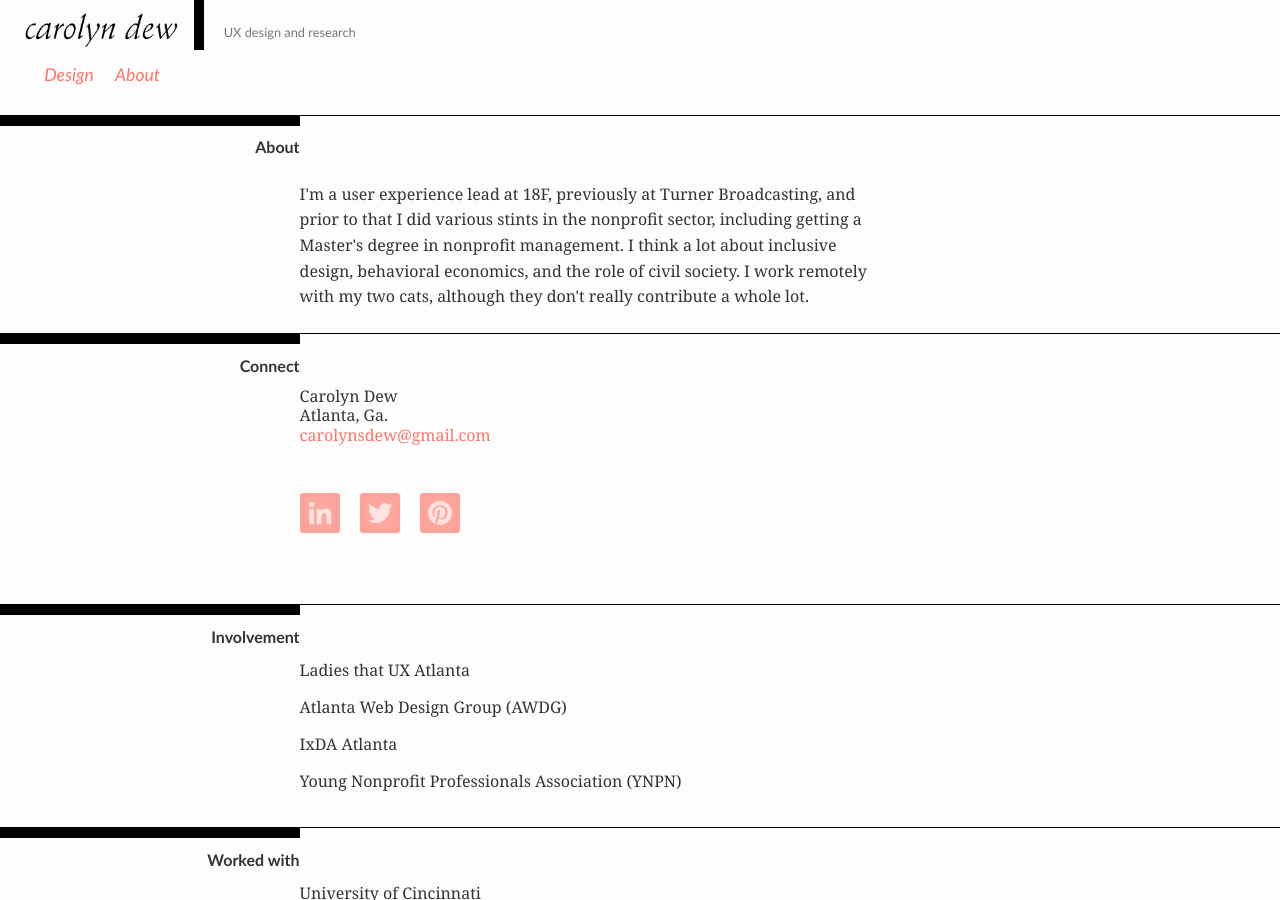
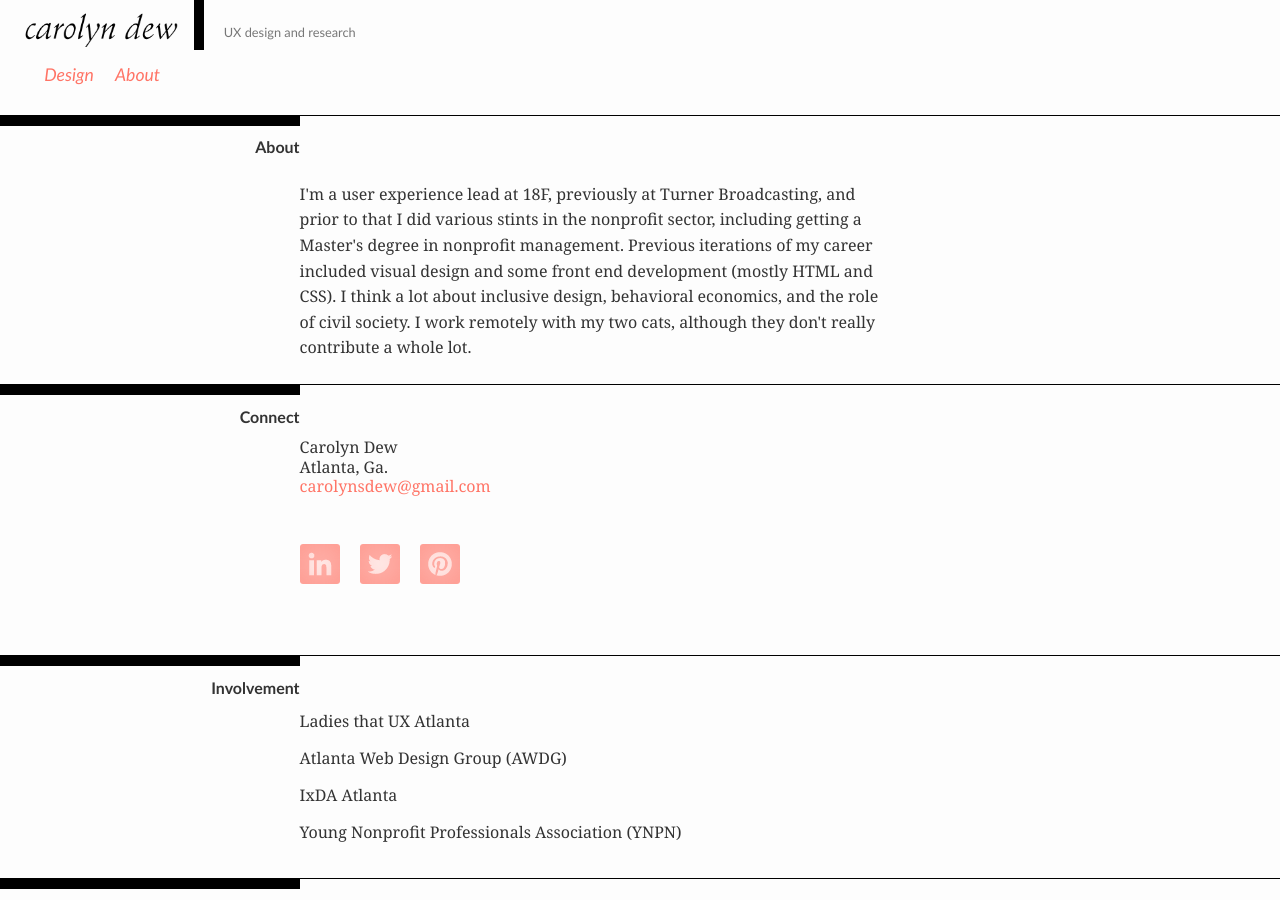
Before and after one commit to carodew/carodew.github.io, a Jekyll site: the page built from about.md, in a window 1280 px wide and 900 px high. Built offline with Jekyll 4.4.1, drawn with Linux system fonts in a browser that asks for light colours.

Commit message:
final final fo realz final update to about section

```diff
--- a/about.md
+++ b/about.md
@@ -10,7 +10,7 @@
 		<h2>About</h2>
 	</div>
 	<div class="section-content">
-		<p>I'm a user experience lead at 18F, previously at Turner Broadcasting, and prior to that I did various stints in the nonprofit sector, including getting a Master's degree in nonprofit management. I think a lot about inclusive design, behavioral economics, and the role of civil society. I work remotely with my two cats, although they don't really contribute a whole lot.</p>
+		<p>I'm a user experience lead at 18F, previously at Turner Broadcasting, and prior to that I did various stints in the nonprofit sector, including getting a Master's degree in nonprofit management. Previous iterations of my career included visual design and some front end development (mostly HTML and CSS). I think a lot about inclusive design, behavioral economics, and the role of civil society. I work remotely with my two cats, although they don't really contribute a whole lot.</p>
 	<!--<div class="a-resume" >
 	<a href="{{ page.img-path }}/Carolyn-Dew-Resume.pdf" onclick="_gaq.push(['_trackEvent', 'Resume Download', 'Download', 'Button']);" id="resume">R&eacute;sum&eacute; (PDF)</a>
 		</div>-->
```
